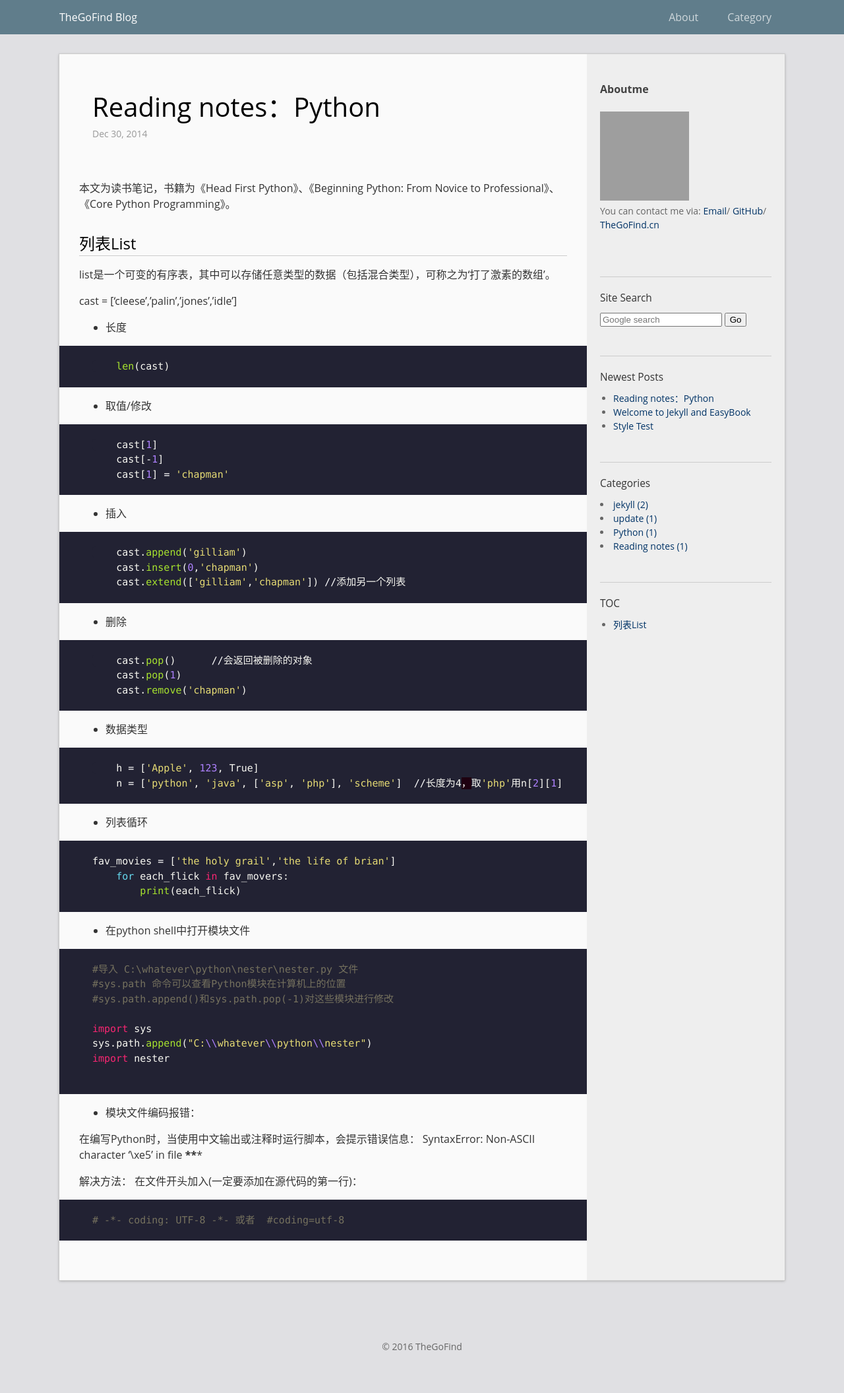
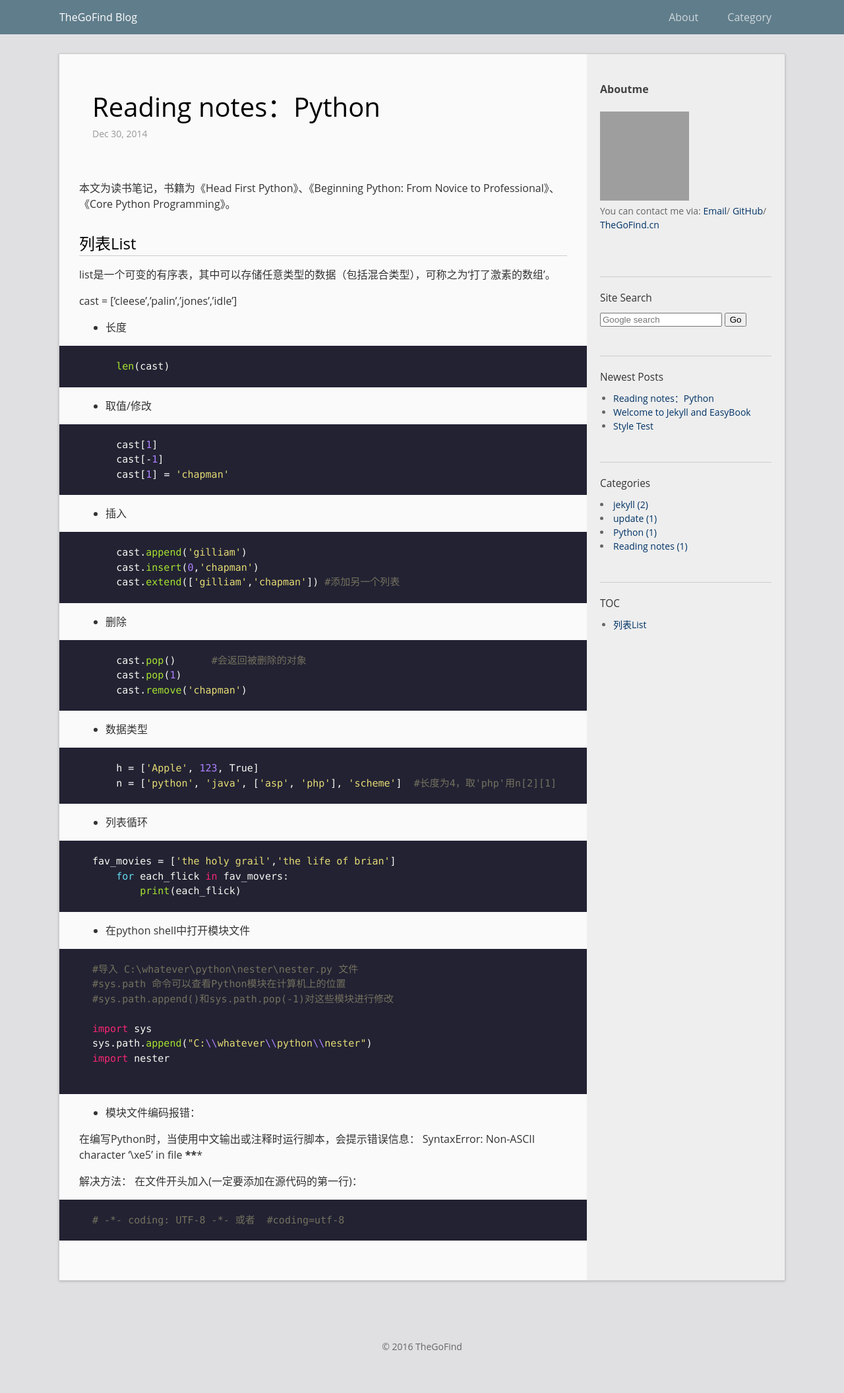
Before and after one commit to thegofind/thegofind.github.io, a Jekyll site: the page built from _posts/2016-03-15-Reading notes：Python.md, in a window 1280 px wide. Shown: the whole page at 66% size. Built offline with Jekyll 4.4.1, drawn with Linux system fonts in a browser that asks for light colours; comment, search, counter and statistics services are not loaded; grey boxes are pictures that could not be loaded.

Commit message:
new article

````diff
--- a/_posts/2016-03-15-Reading notes：Python.md
+++ b/_posts/2016-03-15-Reading notes：Python.md
@@ -32,12 +32,12 @@ cast = ['cleese','palin','jones','idle']
 ```python
     cast.append('gilliam')
     cast.insert(0,'chapman')
-    cast.extend(['gilliam','chapman']) //添加另一个列表
+    cast.extend(['gilliam','chapman']) #添加另一个列表
 ```
 - 删除
 
 ```python
-    cast.pop()      //会返回被删除的对象
+    cast.pop()      #会返回被删除的对象
     cast.pop(1)
     cast.remove('chapman')
 ```
@@ -46,7 +46,7 @@ cast = ['cleese','palin','jones','idle']
 
 ```python
     h = ['Apple', 123, True]
-    n = ['python', 'java', ['asp', 'php'], 'scheme']  //长度为4，取'php'用n[2][1]
+    n = ['python', 'java', ['asp', 'php'], 'scheme']  #长度为4，取'php'用n[2][1]
 ```
 
 - 列表循环
--- a/_sass/_syntax-highlighting.scss
+++ b/_sass/_syntax-highlighting.scss
@@ -1,7 +1,7 @@
 /* Monokai Theme from https://github.com/richleland/pygments-css/blob/master/monokai.css */
 .highlight {
     .hll { background-color: #49483e }
-    .c { color: #75715e } /* Comment */
+    .c { color: #b6b6b6 } /* Comment */
     .err { color: #fff; background-color: #1e0010 } /* Error */
     .k { color: #66d9ef } /* Keyword */
     .l { color: #ae81ff } /* Literal */
````
